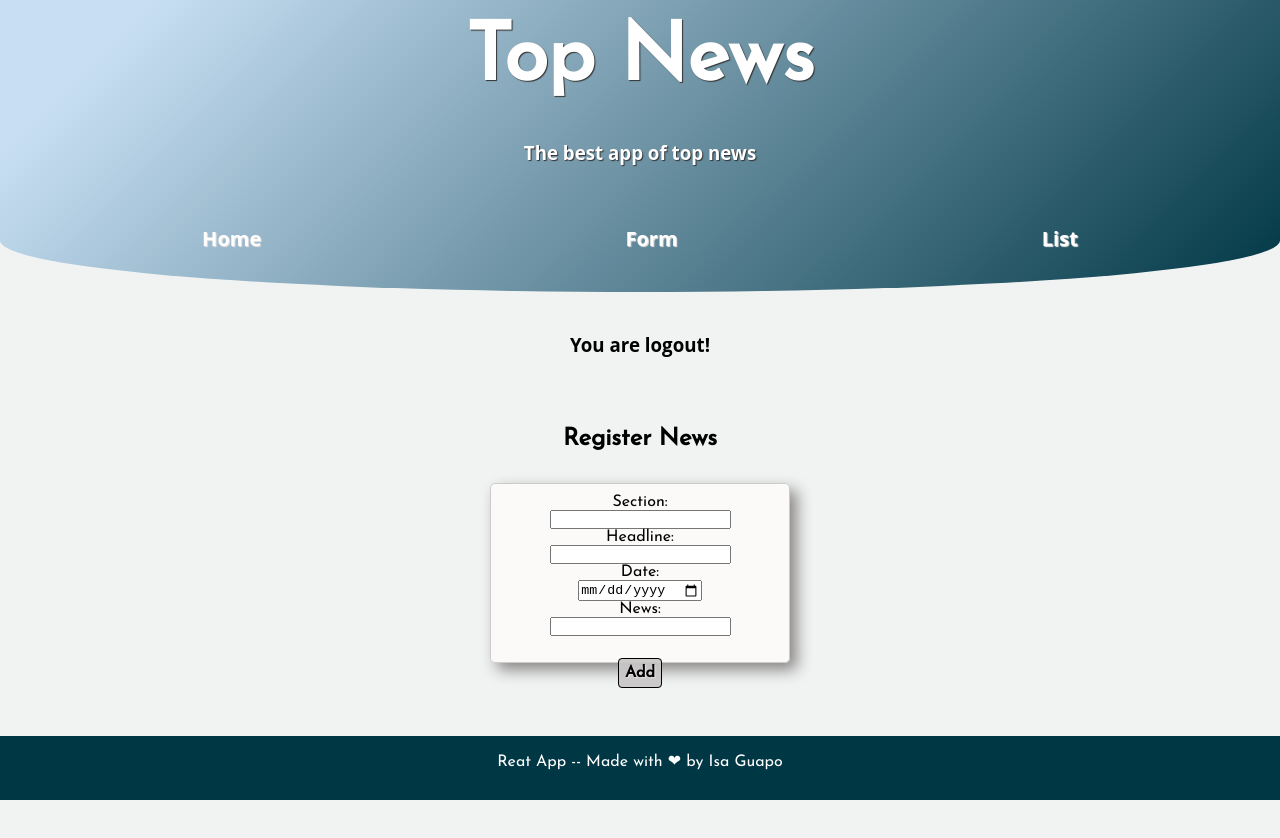
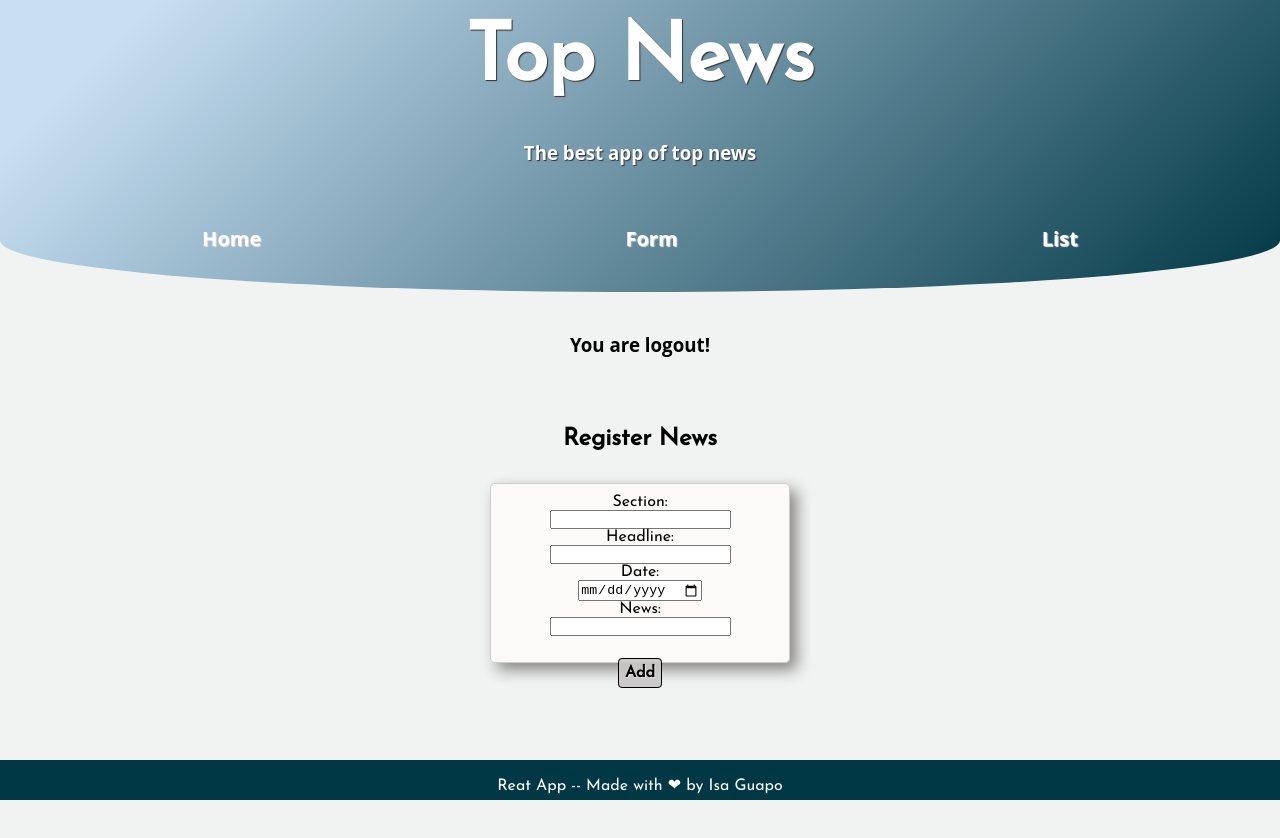
Before and after one commit to IsaGuapo/myApp_news, a React (Create React App) app: page /form in a window 1280 px wide. Shown: the top 838 px of the page. Built offline with nearby package versions, Linux system fonts and the light colour scheme.

Commit message:
add link

```diff
--- a/src/components/Footer/Footer.css
+++ b/src/components/Footer/Footer.css
@@ -1,10 +1,12 @@
 .div_footer{
     background-color: #003745;
     color: white;
+    bottom: 0;
     width: 100%;
-    height: 8%;
+    height: 2.5rem;
+    text-align: center;
     position: fixed;
-    bottom: 0;
+
 }
 p {
     padding: 15px;
--- a/src/components/Form/Form.jsx
+++ b/src/components/Form/Form.jsx
@@ -1,8 +1,17 @@
 import React, { Component } from "react";
+import { Link } from "react-router-dom";
 import './Form.css';
-import {Link} from 'react-router-dom';
+
+
 
 class Form extends Component {
+  constructor(props) {
+    super(props)
+
+    this.state = {
+      redirect: false,
+    }
+  }
  //recojo info del formulario
   handleSubmit = (event) => {
     event.preventDefault();
@@ -14,6 +23,7 @@ class Form extends Component {
 
     //Por aqui entran cada uno de los elementos del form
     this.props.createNews(section,title,published_date,abstract)
+    this.setState({ redirect: true });
 
   }
 
@@ -30,10 +40,13 @@ class Form extends Component {
           <input type="date" id="date" name="date" /><br />
           <label htmlFor="abstract">News:</label><br />
           <input type="textarea" id="abstract" name="abstract" /><br />
+          <br>
+          </br>
+          {/* <button>Add</button> */}
 
       </form>
-      <div className="div.btn">
-        <Link className="add_btn" to='/list' > Add</Link>
+      <div className=".div.btn">
+        <Link className="add_btn" to='/list' > Add </Link>
       </div>
     </div>;
   }
```
